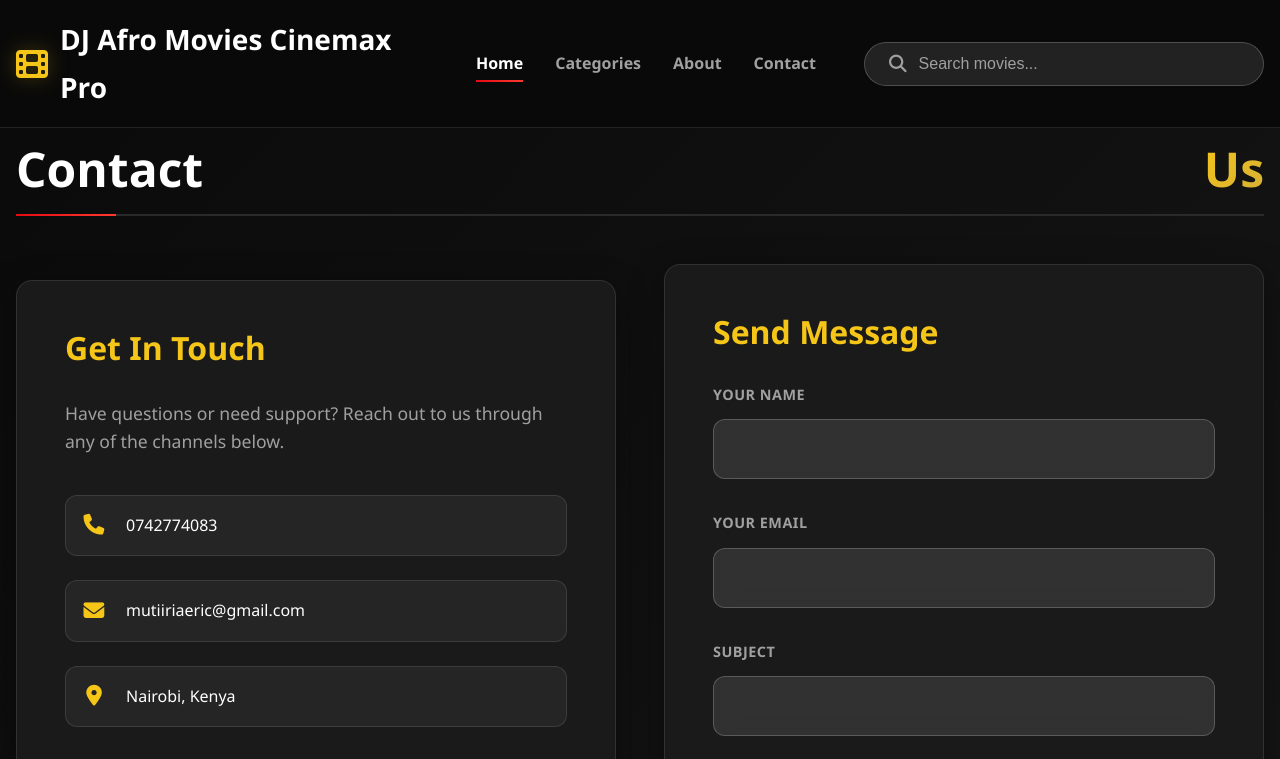
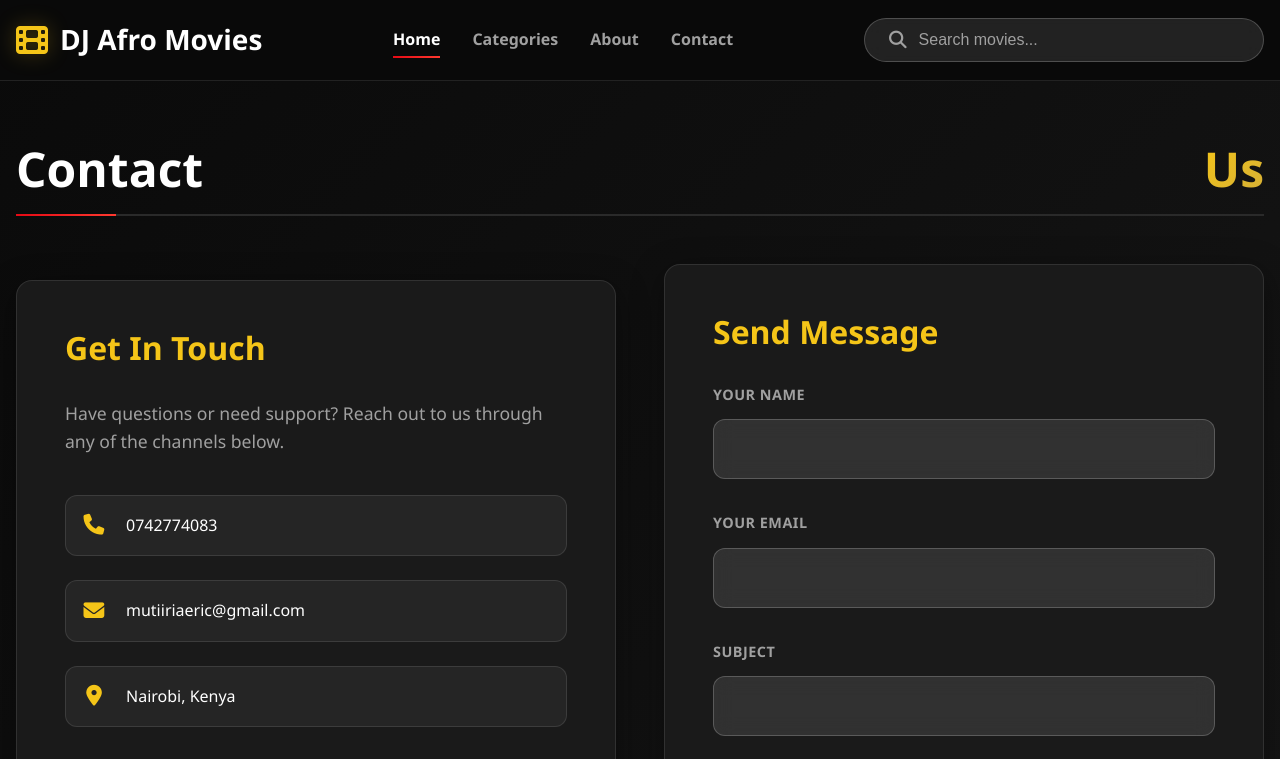
Before and after one commit to Eric96-ship-it/djafromvies, a plain HTML site: page contact.html in a window 1280 px wide. Shown: the top 759 px of the page. Drawn offline with Linux system fonts and the light colour scheme.

Commit message:
Update contact.html

```diff
--- a/contact.html
+++ b/contact.html
@@ -3,7 +3,7 @@
 <head>
     <meta charset="UTF-8">
     <meta name="viewport" content="width=device-width, initial-scale=1.0">
-    <title>Contact - DJ Afro Movies Cinemax Pro</title>
+    <title>Contact - DJ Afro Movies</title>
     <link rel="stylesheet" href="https://cdnjs.cloudflare.com/ajax/libs/font-awesome/6.4.0/css/all.min.css">
     <link rel="stylesheet" href="styles.css">
 </head>
@@ -13,7 +13,7 @@
     <div class="container header-container">
         <a href="index.html" class="logo">
             <i class="fas fa-film"></i>
-            <span class="full-text">DJ Afro Movies Cinemax Pro</span>
+            <span class="full-text">DJ Afro Movies</span>
             <span class="short-text">AfroMovies</span>
         </a>
 
```
